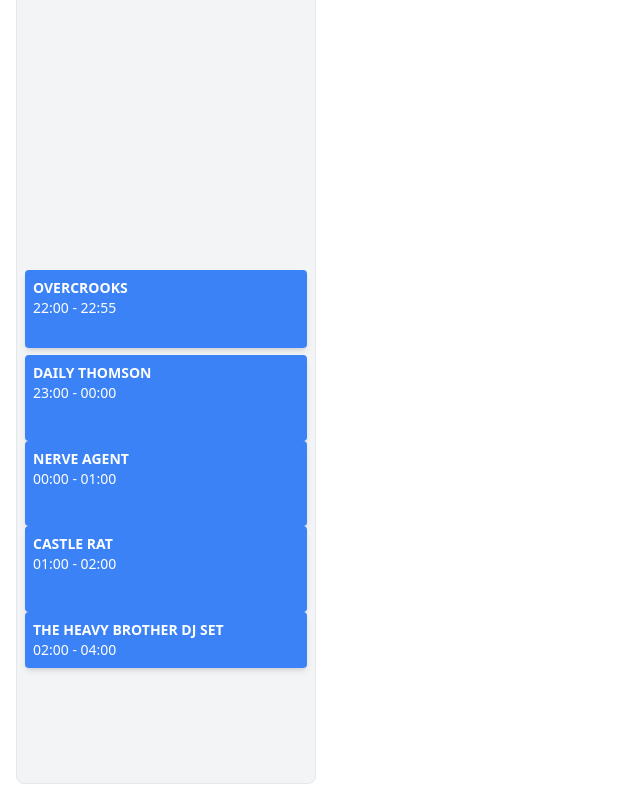
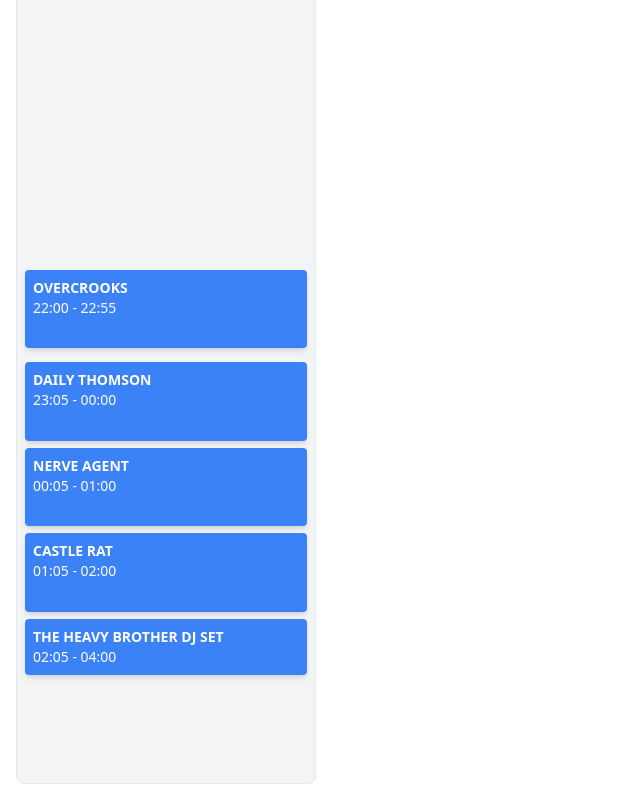
Before and after one commit to josepedross/sonic-blast-2025-final, a React (Vite) app in the folder sonic-blast-2025/: page / in a window 1280 px wide. Shown: the part 590-1390 px from the top of the page, without its empty margins (0-640 px from the left). Built offline with nearby package versions, Linux system fonts and the light colour scheme.

Commit message:
Update main.jsx

```diff
--- a/sonic-blast-2025/src/main.jsx
+++ b/sonic-blast-2025/src/main.jsx
@@ -14,28 +14,28 @@ const concerts = [
     day: "Day 1",
     artist: "DAILY THOMSON",
     stage: "Stage 3",
-    start: "23:00",
+    start: "23:05",
     end: "00:00",
   },
   {
     day: "Day 1",
     artist: "NERVE AGENT",
     stage: "Stage 3",
-    start: "00:00",
+    start: "00:05",
     end: "01:00",
   },
   {
     day: "Day 1",
     artist: "CASTLE RAT",
     stage: "Stage 3",
-    start: "01:00",
+    start: "01:05",
     end: "02:00",
   },
   {
     day: "Day 1",
     artist: "THE HEAVY BROTHER DJ SET",
     stage: "Stage 3",
-    start: "02:00",
+    start: "02:05",
     end: "04:00",
   },
   {
```
